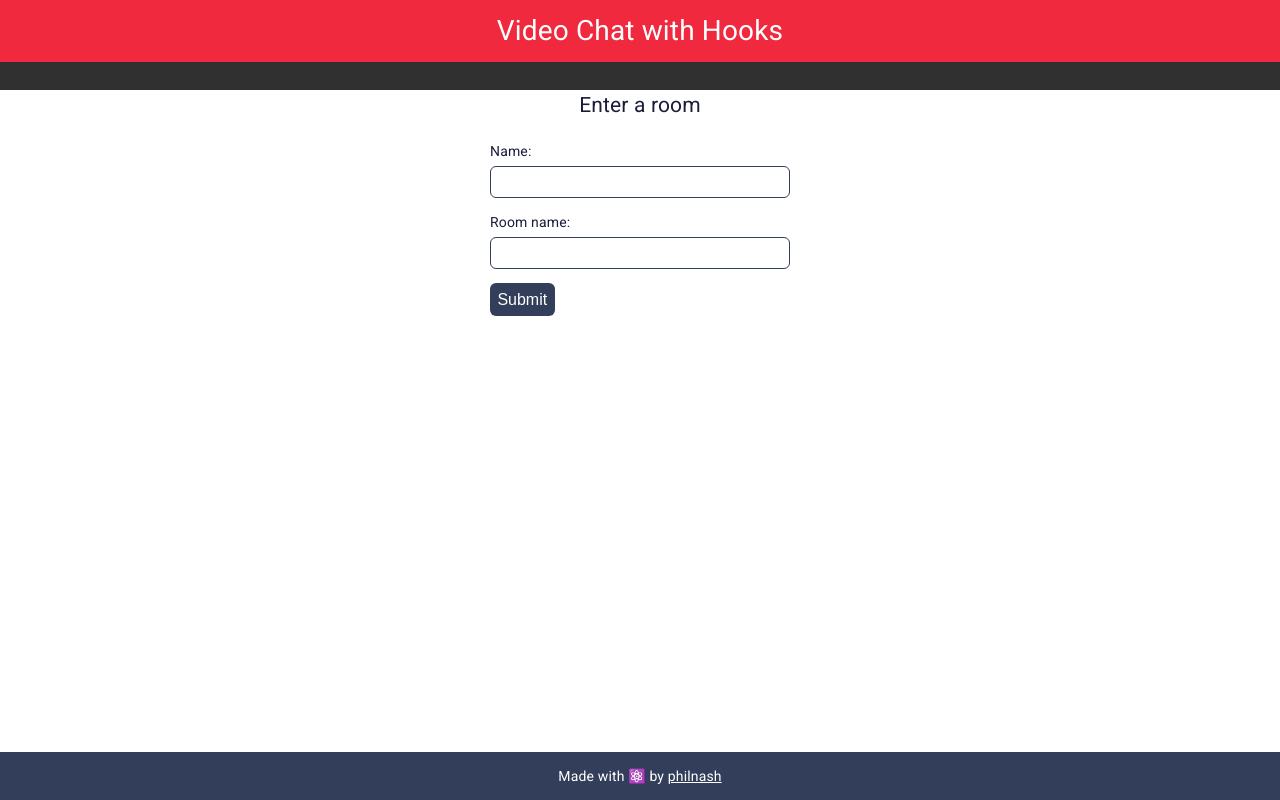
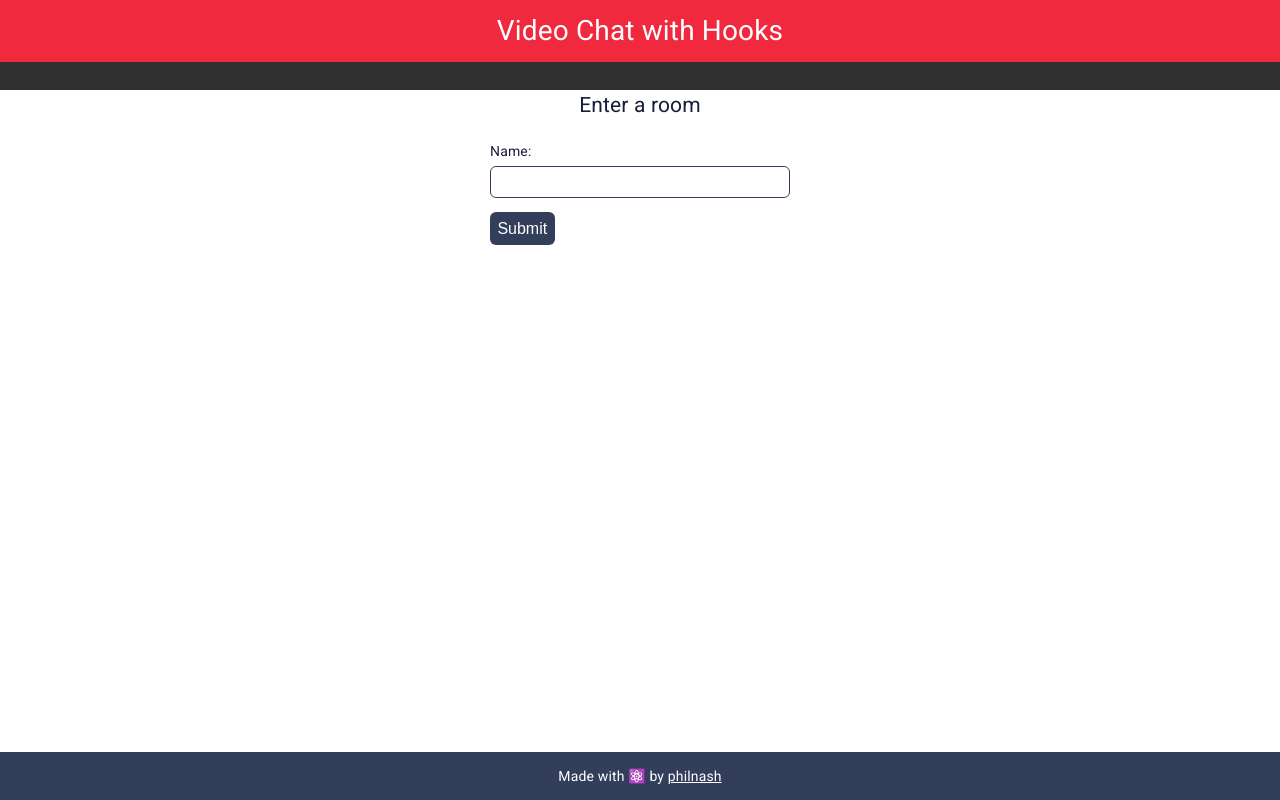
Before and after one commit to ldrv565/doctorOnline, a Next.js app: page / in a window 1280 px wide. Built offline with nearby package versions, Linux system fonts and the light colour scheme.

Commit message:
removed room name setting

```diff
--- a/components/TwilioVideo/Lobby.jsx
+++ b/components/TwilioVideo/Lobby.jsx
@@ -1,12 +1,6 @@
 import React from 'react';
 
-const Lobby = ({
-  username,
-  handleUsernameChange,
-  roomName,
-  handleRoomNameChange,
-  handleSubmit
-}) => {
+const Lobby = ({ username, handleUsernameChange, handleSubmit }) => {
   return (
     <form onSubmit={handleSubmit}>
       <h2>Enter a room</h2>
@@ -21,17 +15,6 @@ const Lobby = ({
         />
       </div>
 
-      <div>
-        <label htmlFor="room">Room name:</label>
-        <input
-          type="text"
-          id="room"
-          value={roomName}
-          onChange={handleRoomNameChange}
-          required
-        />
-      </div>
-
       <button type="submit">Submit</button>
     </form>
   );
--- a/components/TwilioVideo/Room.jsx
+++ b/components/TwilioVideo/Room.jsx
@@ -41,7 +41,7 @@ const Room = ({ roomName, token, handleLogout }) => {
         return currentRoom;
       });
     };
-  }, [roomName, token]);
+  }, [token]);
 
   const remoteParticipants = participants.map(participant => (
     <Participant key={participant.sid} participant={participant} />
--- a/components/TwilioVideo/VideoChat.jsx
+++ b/components/TwilioVideo/VideoChat.jsx
@@ -4,15 +4,11 @@ import Room from './Room';
 
 const VideoChat = () => {
   const [username, setUsername] = useState('');
-  const [roomName, setRoomName] = useState('');
+  const roomName = 'room';
   const [token, setToken] = useState(null);
 
   const handleUsernameChange = useCallback(event => {
     setUsername(event.target.value);
-  }, []);
-
-  const handleRoomNameChange = useCallback(event => {
-    setRoomName(event.target.value);
   }, []);
 
   const handleSubmit = useCallback(
@@ -30,7 +26,7 @@ const VideoChat = () => {
       ).then(res => res.json());
       setToken(data.token);
     },
-    [roomName, username]
+    [username]
   );
 
   const handleLogout = useCallback(() => {
@@ -46,7 +42,6 @@ const VideoChat = () => {
           username={username}
           roomName={roomName}
           handleUsernameChange={handleUsernameChange}
-          handleRoomNameChange={handleRoomNameChange}
           handleSubmit={handleSubmit}
         />
       )}
```
